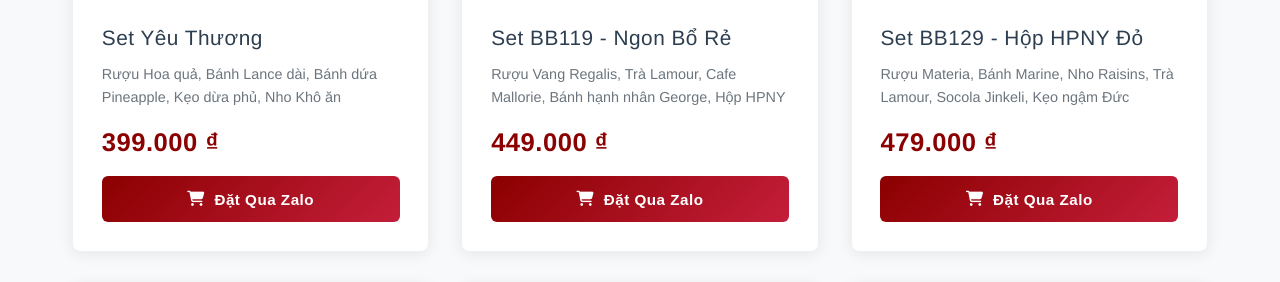
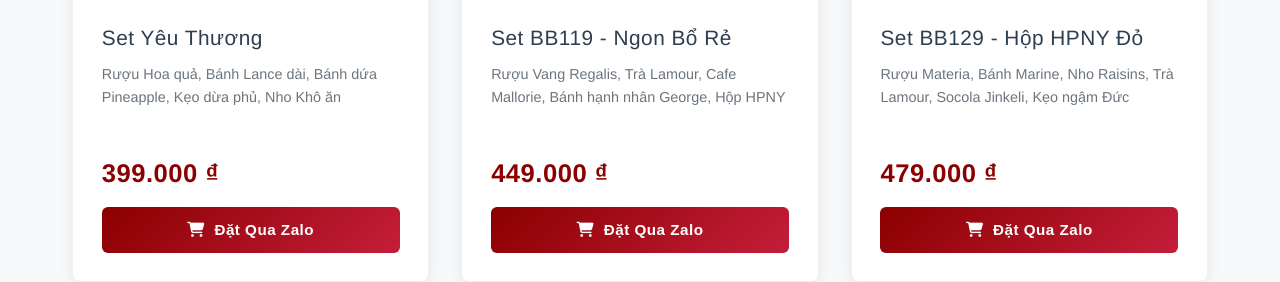
Before and after one commit to hpypy/gioquatet, a plain HTML site: page index.html in a window 1280 px wide. Shown: the part 936-1218 px from the top of the page. Drawn offline with Linux system fonts and the light colour scheme.

Commit message:
Refactor product card and info styles for layout

```diff
--- a/style.css
+++ b/style.css
@@ -189,6 +189,9 @@ body {
     box-shadow: 0 2px 15px rgba(0, 0, 0, 0.08);
     transition: all 0.4s ease;
     border: 1px solid #f0f0f0;
+    display: flex;
+    flex-direction: column;
+    height: 100%;
 }
 
 .product-card:hover {
@@ -254,6 +257,9 @@ body {
 
 .product-info {
     padding: 1.8rem;
+    display: flex;
+    flex-direction: column;
+    flex-grow: 1;
 }
 
 .product-name {
@@ -268,11 +274,9 @@ body {
     color: #6c757d;
     font-size: 0.9rem;
     margin-bottom: 1.2rem;
-    display: -webkit-box;
-    -webkit-line-clamp: 3;
-    -webkit-box-orient: vertical;
-    overflow: hidden;
     line-height: 1.6;
+    flex-grow: 1;
+    min-height: 4.8rem;
 }
 
 .product-price {
@@ -281,6 +285,7 @@ body {
     color: #8b0000;
     margin-bottom: 1.2rem;
     letter-spacing: 0.5px;
+    margin-top: auto;
 }
 
 .btn-order {
```
